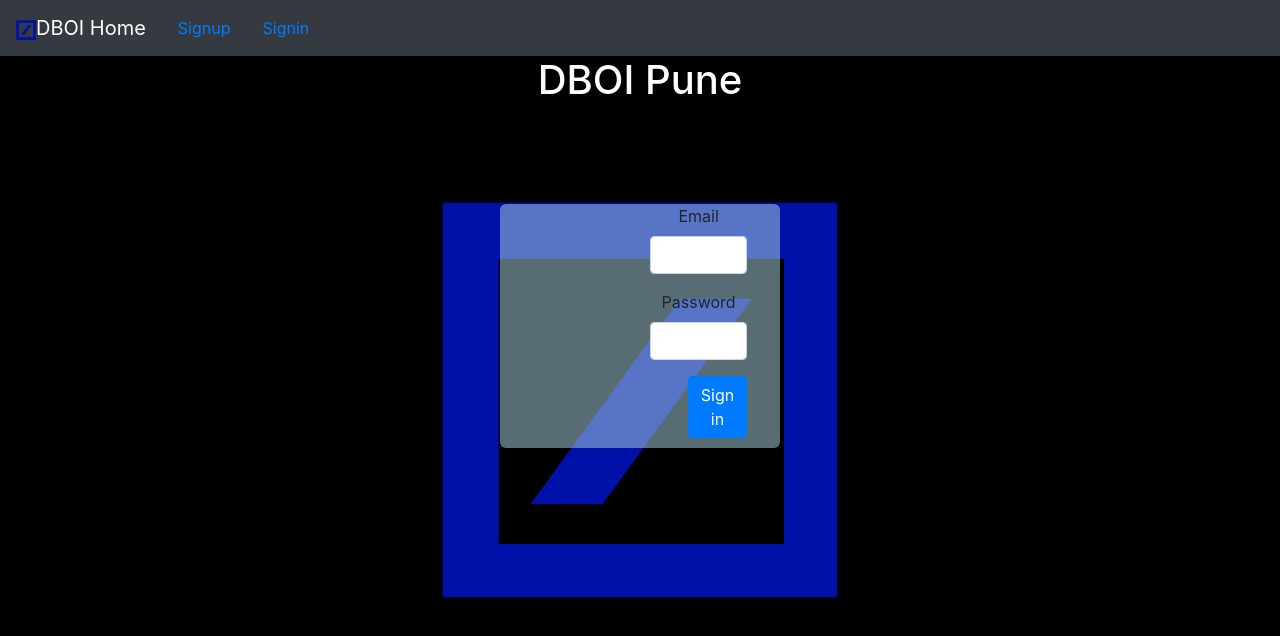
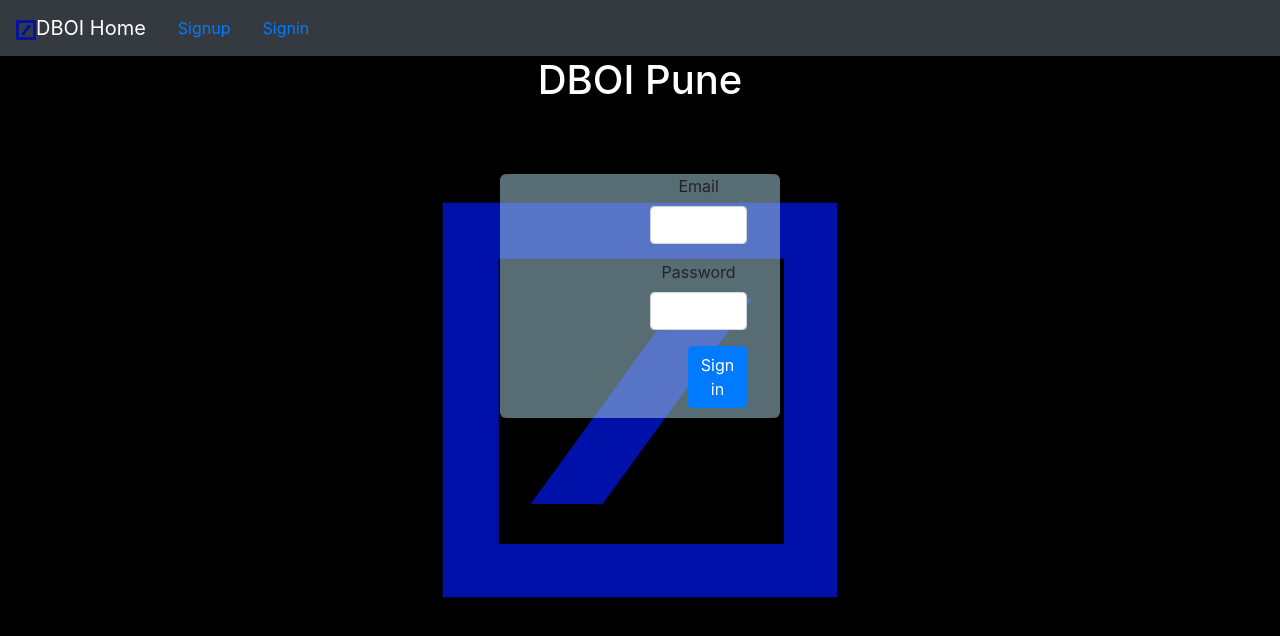
Before and after one commit to shivansh98/frontend-revised, a React (Create React App) app: page /#/signin in a window 1280 px wide. Shown: the top 636 px of the page. Built offline with nearby package versions, Linux system fonts and the light colour scheme.

Commit message:
Update login.js

```diff
--- a/src/login.js
+++ b/src/login.js
@@ -93,7 +93,7 @@ const Login = () => {
       </Toast>
       <div
         style={{
-          marginTop: 100,
+          marginTop: 70,
           justifyContent: "center",
           alignItems: "center",
           backgroundColor: "rgb(173,216, 230, 0.5)",
```
